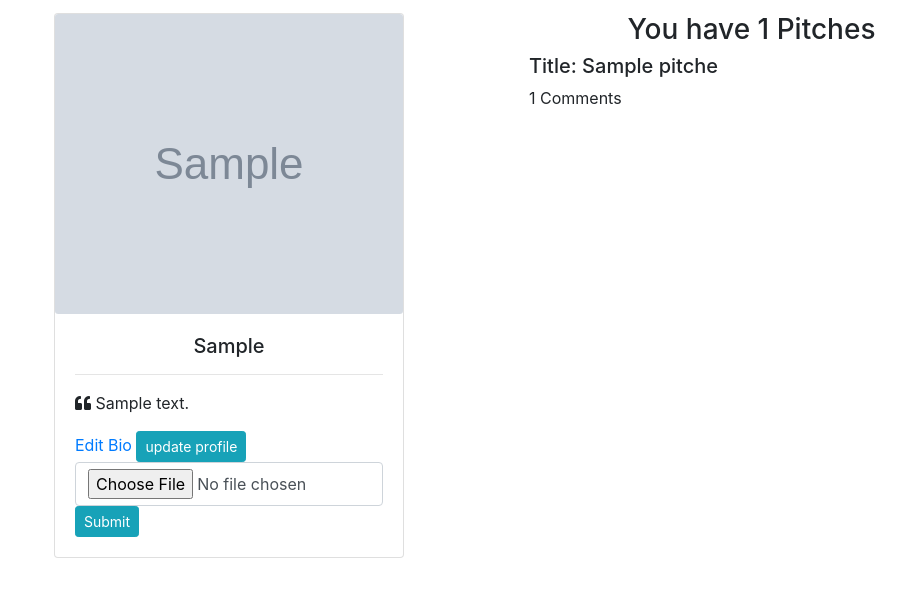
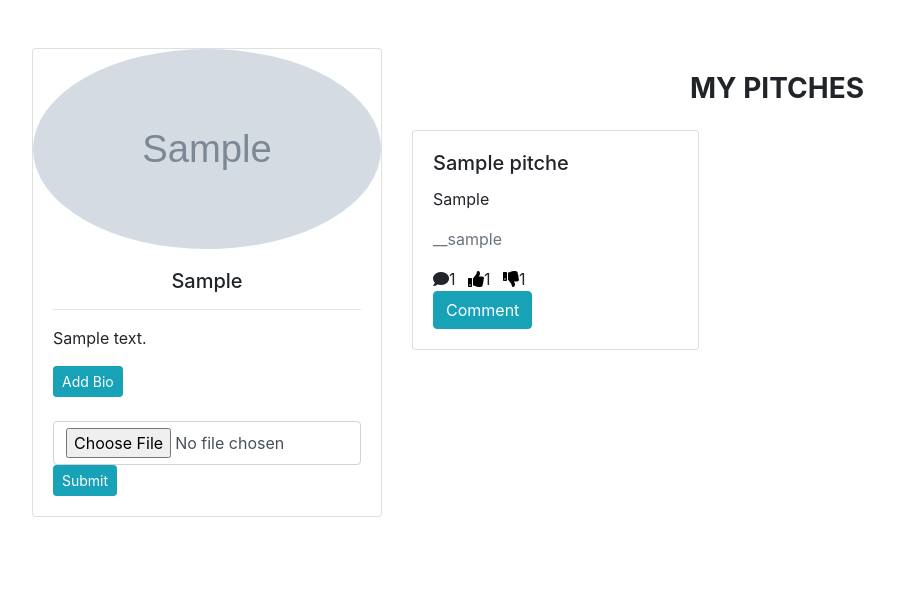
Before and after one commit to tharcissie/pitchapp, a Flask app: template app/templates/profile/profile.html in a window 1280 px wide. Shown: the part 56-653 px from the top of the page, without its empty margins (31-937 px from the left). Run offline with Flask 2, Linux system fonts and the light colour scheme; the template is opened without the code that fills it: values that come from a table or form of the project are taken from there, others are empty; a user stored in the database is signed in; tables that the repository leaves empty hold one stand-in row (values such as "Sample post"); grey boxes marked "Sample" are stand-in pictures; some libraries are stand-ins or nearby versions.

Commit message:
done with profile page

```diff
--- a/app/templates/profile/profile.html
+++ b/app/templates/profile/profile.html
@@ -1,62 +1,73 @@
 {% extends 'base.html'%}
 
 {% block content %}
-<div class="container" style="margin-top: 1%">
+<div class="container m-5">
   <div class="row">
-  <div class="col-md-4 pict" >
-
-
-    <div class="card testimonial-card">
-        <div class="card-img"  >
+    <div class="col-md-4">
+      <div class="card">
+        <div class="card-img">
           {% if user.profile_pic_path %}
-                <img src="{{url_for('static',filename=user.profile_pic_path)}}" style="height:300px;border-radius: 1%" class="card-img"  alt="woman avatar">
+          <img src="{{url_for('static',filename=user.profile_pic_path)}}" style="border-radius: 50%; height:200px;"
+            class="card-img">
           {%else%}
-                <p>No profile picture</p>
-
+          <p>No profile</p>
           {% endif %}
         </div>
-
         <div class="card-body">
           <h5 class="text-center"> {{user.username| capitalize}}</h5>
           <hr>
           {% if user.bio %}
-                <p><i class="fas fa-quote-left"></i> {{user.bio}}</p>
+          <p>{{user.bio}}</p>
           {%else%}
-            <p> {{user.username| capitalize}} has no bio </p>
+          <p> No bio </p>
           {% endif %}
           {% if user == current_user %}
-            <div class="profpic">
-                <div id="updates">
-                  <a href="{{url_for('main.updateprofile',name=user.username)}}">Edit Bio</a>
-                  <button class="btn btn-sm btn-info" id="profbutton">update profile</button>
+
+          <div>
+            <a class="mb-4 btn btn-sm btn-info" href="{{url_for('main.updateprofile',name=user.username)}}">Add Bio</a>
           </div>
-
           <div id="imgform">
-                    <form  action="{{url_for('main.update_profile',name=user.username)}}" method="post" enctype = "multipart/form-data">
-                      <input type="file"  name="photo" class="form-control" required>
+            <form action="{{url_for('main.update_profile',name=user.username)}}" method="post"
+              enctype="multipart/form-data">
+              <input type="file" name="photo" class="form-control" required>
               <input type="submit" class="btn btn-sm btn-info" id="submit">
             </form>
-                </div>
           </div>
           {% endif %}
         </div>
       </div>
     </div>
-  <div class="col-md-1"></div>
-    <div class="col-md-5" id="user">
+
+    <div class="col">
       {% if current_user %}
-        <h3 class="text-center">You have {{user.pitch.count()}} Pitches</h3>
-        {% for i in pitch%}
-        <div class="pitches">
-            <h5>Title: {{i.title}}</h5>
-            <h6>{{i.post}}</h6>
-            <p>{{i.comment.count()}} Comments</p>
+      <h3 class="text-center text-uppercase m-4"><strong>my pitches</strong></h3>
+      <div class="row">
+        {% for category in pitch %}
+        <div class="col-md-5">
+          <div class="card">
+            <div class="card-body">
+              <h5 class="card-title">{{category.title}}</h5>
+              <p class="card-text">{{category.pitch}}</p>
+              <p class="card-text text-muted">__{{category.user.username}}</p>
+              <div>
+                <span class="mr-2"><i class="fa fa-comment"></i>{{category.comment.count()}}</span>
+                <span class="mr-2"><a href="{{url_for('main.like',id = category.id)}}"><i class="fa fa-thumbs-up"
+                      style="color: black;"></i></a>{{category.upvote.count()}}</span>
+                <span><a href="{{url_for('main.dislike',id = category.id)}}"> <i class="fa fa-thumbs-down"
+                      style="color: black;"></i></a>{{category.downvote.count()}}</span>
+              </div>
+              <a href="{{url_for('main.comment',pitch_id = category.id)}}" class="btn btn-info">Comment</a>
+            </div>
+          </div>
         </div>
 
-        {%endfor%}
-        {%else%}
-        <h3>You have ) posts</h3>
-        {%endif%}
+        {% endfor %}
+        {% else %}
+        <p class="card-title">No Pitch Yet!</p>
+        {% endif %}
+      </div>
+
+
 
     </div>
   </div>
```
Also changed, not shown: app/static/photos/altumcode-PuxTq4DwUHE-unsplash.jpg (added). Lines whose indentation alone changed are shown as unchanged.
